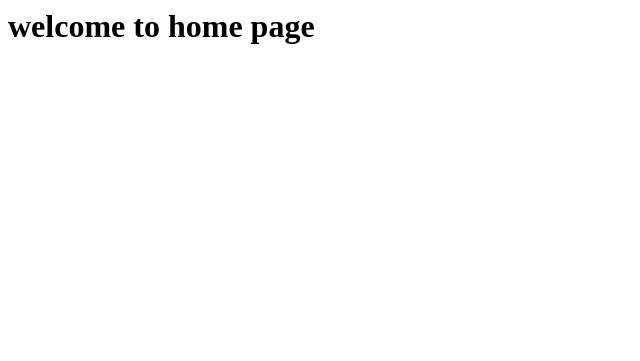
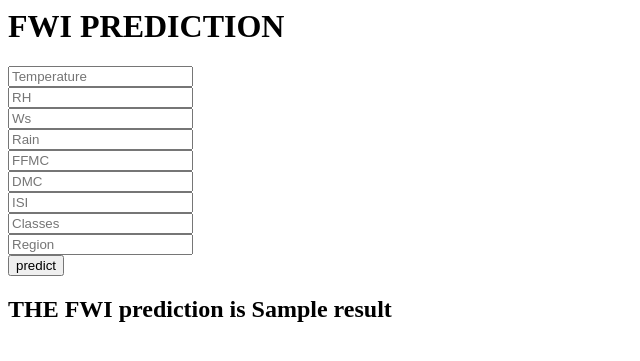
Before and after one commit to Anujku007/Testforestfire, a Flask app: template templates/index.html in a window 1280 px wide. Shown: the top 361 px of the page, without its empty margins (0-640 px from the left). Run offline with Flask 3, Linux system fonts and the light colour scheme; the template is opened without the code that fills it: most values are stand-ins (such as "Sample title", 1, 10 or a date in 2020); parts of the project's set-up code (start-up, migrations or seed data) failed here and were passed over.

Commit message:
Added Readme.md file

```diff
--- a/templates/index.html
+++ b/templates/index.html
@@ -1 +1,23 @@
-<h1>welcome to home page</h1>
+<html>
+    <body>
+        <div class="log in">
+            <h1>FWI PREDICTION</h1>
+            <!--main input for recieving query to our ml-->
+           <form action="{{ url_for('predict_datapoint') }}" method="post">
+                <input type="text" name="Temperature" placeholder="Temperature" required="required" /><br>
+                <input type="text" name="RH" placeholder="RH" required="required" /><br>
+                <input type="text" name="Ws" placeholder="Ws" required="required" /><br>
+                <input type="text" name="Rain" placeholder="Rain" required="required" /><br>
+                <input type="text" name="FFMC" placeholder="FFMC" required="required" /><br>
+                <input type="text" name="DMC" placeholder="DMC" required="required" /><br>
+                <input type="text" name="ISI" placeholder="ISI" required="required" /><br>
+                <input type="text" name="Classes" placeholder="Classes" required="required" /><br>
+                <input type="text" name="Region" placeholder="Region" required="required" /><br>
+
+
+                <button type="submit" class="btn-btn-primary-btn-block-btn-large">predict</button>
+            </form>
+            <h2>THE FWI prediction is {{result}}</h2>
+        </div>
+    </body>
+</html>
```
Also changed, not shown: README.md.
